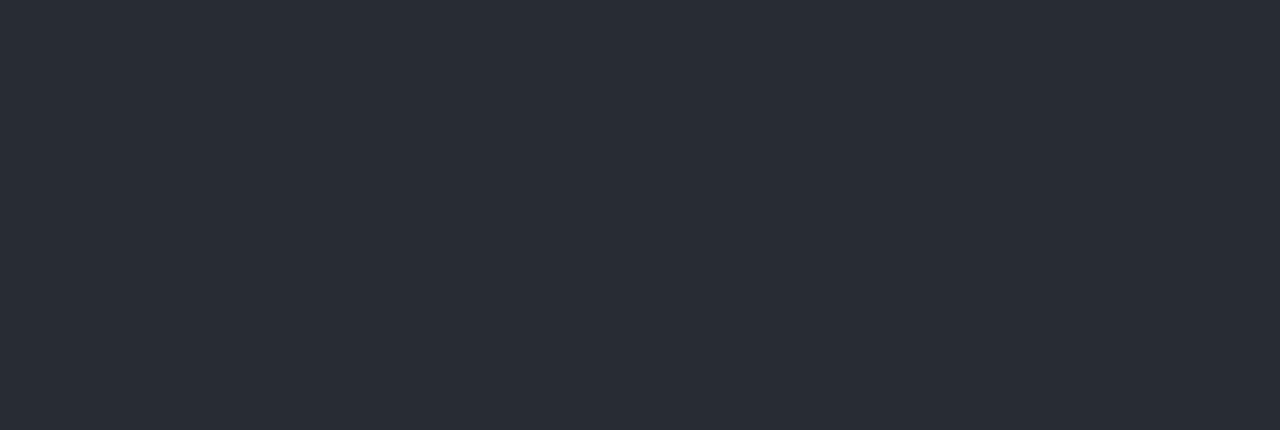
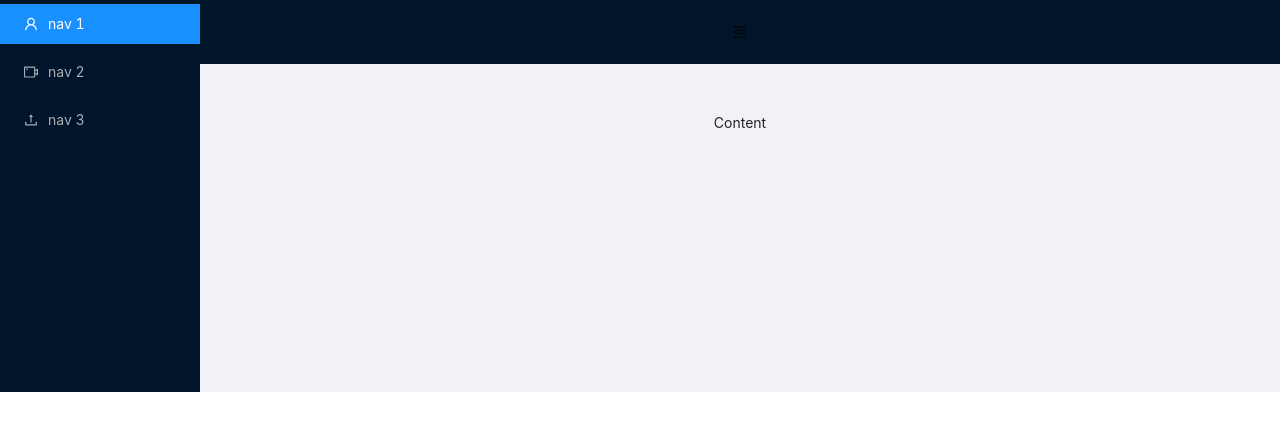
Before and after one commit to pudjapu/react_wep, a React (Create React App) app in the folder hod_web/: page / in a window 1280 px wide. Shown: the top 430 px of the page. Built offline with nearby package versions, Linux system fonts and the light colour scheme.

Commit message:
add lyout

```diff
--- a/hod_web/src/App.css
+++ b/hod_web/src/App.css
@@ -1,3 +1,5 @@
+@import '~antd/dist/antd.css';
+
 .App {
   text-align: center;
 }
--- a/hod_web/src/App.js
+++ b/hod_web/src/App.js
@@ -1,14 +1,69 @@
 import logo from './logo.svg';
 import './App.css';
 
-function App() {
-  return (
-    <div className="App">
-      <header className="App-header">
+import React from 'react';
 
-      </header>
+import { Layout, Menu } from 'antd';
+import {
+  MenuUnfoldOutlined,
+  MenuFoldOutlined,
+  UserOutlined,
+  VideoCameraOutlined,
+  UploadOutlined,
+} from '@ant-design/icons';
+
+const { Header, Sider, Content } = Layout;
+
+class App extends React.Component {
+  render(){
+    return(
+      <div className="App">
+      <Layout>
+        <Sider trigger={null} collapsible collapsed={this.state.collapsed}>
+          <div className="logo" />
+          <Menu theme="dark" mode="inline" defaultSelectedKeys={['1']}>
+            <Menu.Item key="1" icon={<UserOutlined />}>
+              nav 1
+            </Menu.Item>
+            <Menu.Item key="2" icon={<VideoCameraOutlined />}>
+              nav 2
+            </Menu.Item>
+            <Menu.Item key="3" icon={<UploadOutlined />}>
+              nav 3
+            </Menu.Item>
+          </Menu>
+        </Sider>
+        <Layout className="site-layout">
+          <Header className="site-layout-background" style={{ padding: 0 }}>
+            {React.createElement(this.state.collapsed ? MenuUnfoldOutlined : MenuFoldOutlined, {
+              className: 'trigger',
+              onClick: this.toggle,
+            })}
+          </Header>
+          <Content
+            className="site-layout-background"
+            style={{
+              margin: '24px 16px',
+              padding: 24,
+              minHeight: 280,
+            }}
+          >
+            Content
+          </Content>
+        </Layout>
+      </Layout>
     </div>
-  );
+    );
+  }
+  state = {
+    collapsed: false,
+  };
+
+  toggle = () => {
+    this.setState({
+      collapsed: !this.state.collapsed,
+    });
+  };
 }
 
 export default App;
```
